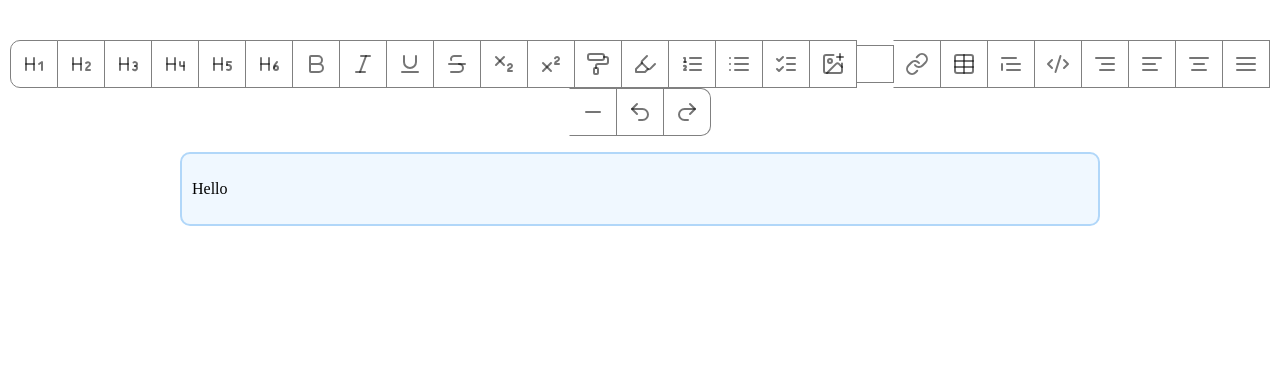
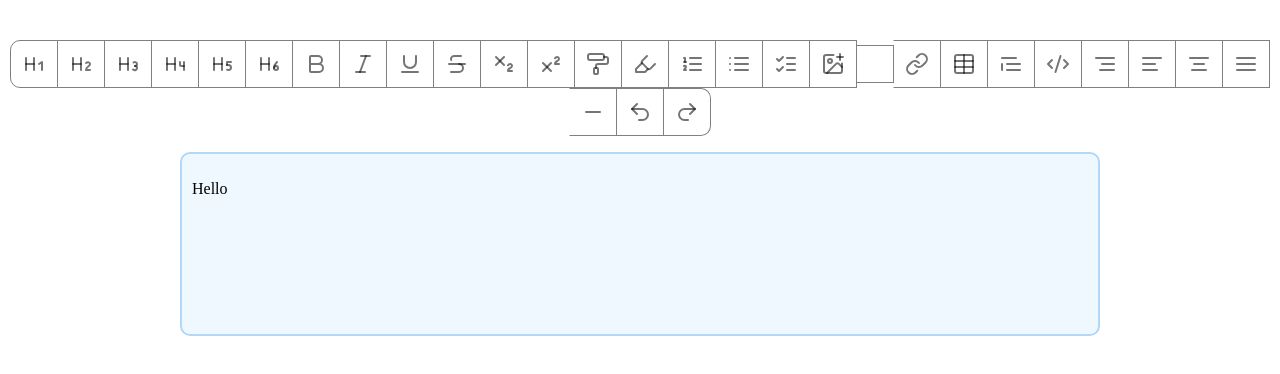
Before and after one commit to RiyaBhandari-2811/Text-Editors, a React (Vite) app in the folder my-tiptap-project/: page / in a window 1280 px wide. Shown: the top 374 px of the page. Built offline with nearby package versions, Linux system fonts and the light colour scheme; some icons are missing.

Commit message:
text align added

```diff
--- a/my-tiptap-project/package.json
+++ b/my-tiptap-project/package.json
@@ -15,6 +15,7 @@
     "@mui/icons-material": "^7.1.0",
     "@mui/material": "^7.1.0",
     "@tiptap/extension-text-align": "^2.12.0",
+    "@tiptap/extension-underline": "^2.12.0",
     "@tiptap/pm": "^2.11.5",
     "@tiptap/react": "^2.11.5",
     "@tiptap/starter-kit": "^2.11.5",
--- a/my-tiptap-project/src/components/tiptap/Tiptap.css
+++ b/my-tiptap-project/src/components/tiptap/Tiptap.css
@@ -1,7 +1,8 @@
 .editor-div {
     background-color: aliceblue;
     width: 70vw;
-    height: auto;
+    min-height: 20vh;
+    max-height: auto;
     padding: 10px;
     border: 2px solid rgb(177, 215, 249);
     border-radius: 10px;
--- a/my-tiptap-project/src/components/tiptap/Tiptap.tsx
+++ b/my-tiptap-project/src/components/tiptap/Tiptap.tsx
@@ -4,6 +4,7 @@ import MenuBar from "../menu-bar/MenuBar";
 import "./Tiptap.css";
 import { Stack } from "@mui/material";
 import TextAlign from "@tiptap/extension-text-align";
+import Underline from "@tiptap/extension-underline";
 
 const extensions = [
   StarterKit.configure({
@@ -15,6 +16,7 @@ const extensions = [
   TextAlign.configure({
     types: ["heading", "paragraph"],
   }),
+  Underline.configure({}),
 ];
 
 const content = "<p> Hello </p>";
```
Also changed, not shown: 1 other file (tests, documents, lock files or other folders).
